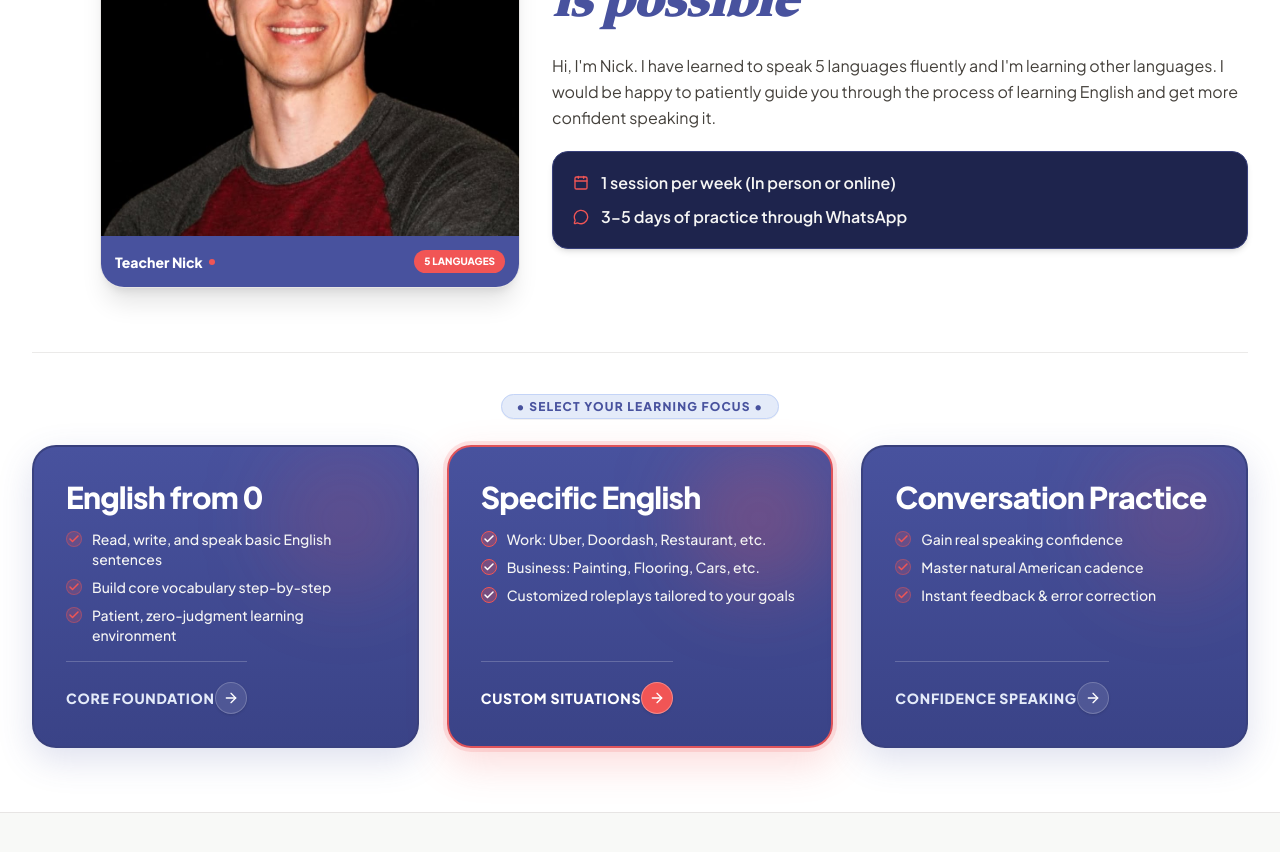
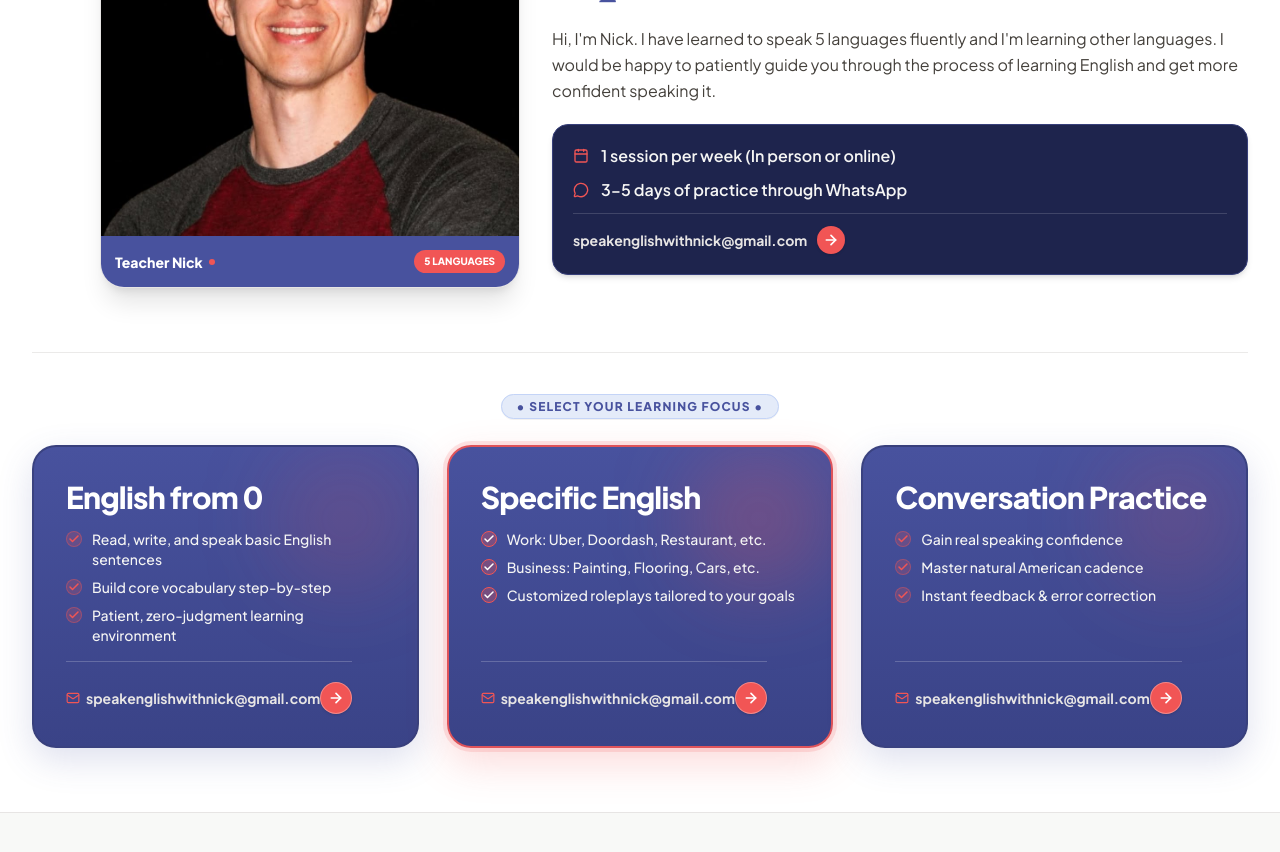
Before and after one commit to Mohansaina/speakenglishwithnick, a Next.js app: page / in a window 1280 px wide. Shown: the part 320-1172 px from the top of the page. Built offline with nearby package versions, Linux system fonts and the light colour scheme.

Commit message:
Add speakenglishwithnick@gmail.com and red arrow button at bottom of all 3 blue boxes

```diff
--- a/src/components/Hero.tsx
+++ b/src/components/Hero.tsx
@@ -1,7 +1,7 @@
 'use client';
 
 import React from 'react';
-import { Calendar, MessageCircle, ArrowRight, Check } from 'lucide-react';
+import { Calendar, MessageCircle, ArrowRight, Check, Mail } from 'lucide-react';
 import { useLanguage } from '@/context/LanguageContext';
 
 interface HeroProps {
@@ -79,7 +79,7 @@ export const Hero: React.FC<HeroProps> = ({
             </p>
 
             {/* Class Layout Schedule Box */}
-            <div className="p-3.5 sm:p-5 rounded-2xl bg-[#1e244d] text-white border border-[#373f7a] shadow-md">
+            <div className="p-3.5 sm:p-5 rounded-2xl bg-[#1e244d] text-white border border-[#373f7a] shadow-md space-y-3">
               <div className="space-y-2 sm:space-y-3 text-xs sm:text-sm text-stone-200 font-medium">
                 <div className="flex items-start sm:items-center gap-2.5 sm:gap-3">
                   <Calendar className="w-4 h-4 text-[#f15555] shrink-0 mt-0.5 sm:mt-0" />
@@ -97,6 +97,19 @@ export const Hero: React.FC<HeroProps> = ({
                       : '3-5 days of practice through WhatsApp'}
                   </span>
                 </div>
+              </div>
+
+              {/* Arrow Link to Email at the bottom of the blue box */}
+              <div className="pt-3 border-t border-white/15 flex items-center justify-between">
+                <a
+                  href="mailto:speakenglishwithnick@gmail.com?subject=Inquiry%20for%20Teacher%20Nick"
+                  className="group inline-flex items-center gap-2.5 text-xs sm:text-sm font-bold text-stone-200 hover:text-white transition-colors"
+                >
+                  <span className="group-hover:underline">speakenglishwithnick@gmail.com</span>
+                  <div className="w-7 h-7 rounded-full bg-[#f15555] group-hover:bg-[#e04444] flex items-center justify-center transition-all shadow-sm group-hover:scale-105">
+                    <ArrowRight className="w-4 h-4 text-white group-hover:translate-x-0.5 transition-transform stroke-[2.5]" />
+                  </div>
+                </a>
               </div>
             </div>
           </div>
@@ -147,11 +160,12 @@ export const Hero: React.FC<HeroProps> = ({
               </div>
 
               <div className="pt-4 sm:pt-5 border-t border-white/20 flex items-center justify-between relative z-10 mt-4">
-                <span className="text-xs sm:text-sm font-black uppercase tracking-wider text-[#e4ebf9] group-hover:text-white transition-colors">
-                  {language === 'es' ? 'Bases sólidas' : 'Core foundation'}
+                <span className="text-xs sm:text-sm font-bold text-stone-200 group-hover:text-white transition-colors flex items-center gap-1.5">
+                  <Mail className="w-3.5 h-3.5 text-[#f15555] shrink-0" />
+                  <span className="truncate">speakenglishwithnick@gmail.com</span>
                 </span>
-                <div className="w-8 h-8 rounded-full bg-white/10 border border-white/20 group-hover:bg-[#f15555] group-hover:border-[#f15555] flex items-center justify-center transition-all duration-300 shadow-sm">
-                  <ArrowRight className="w-4 h-4 text-white group-hover:translate-x-0.5 transition-transform" />
+                <div className="w-8 h-8 rounded-full bg-[#f15555] border border-white/30 group-hover:bg-[#e04444] flex items-center justify-center transition-all duration-300 shadow-sm group-hover:scale-110 shrink-0">
+                  <ArrowRight className="w-4 h-4 text-white group-hover:translate-x-0.5 transition-transform stroke-[2.5]" />
                 </div>
               </div>
             </button>
@@ -191,11 +205,12 @@ export const Hero: React.FC<HeroProps> = ({
               </div>
 
               <div className="pt-4 sm:pt-5 border-t border-white/20 flex items-center justify-between relative z-10 mt-4">
-                <span className="text-xs sm:text-sm font-black uppercase tracking-wider text-white group-hover:text-[#e4ebf9] transition-colors">
-                  {language === 'es' ? 'Personalizar tema' : 'Custom situations'}
+                <span className="text-xs sm:text-sm font-bold text-stone-200 group-hover:text-white transition-colors flex items-center gap-1.5">
+                  <Mail className="w-3.5 h-3.5 text-[#f15555] shrink-0" />
+                  <span className="truncate">speakenglishwithnick@gmail.com</span>
                 </span>
-                <div className="w-8 h-8 rounded-full bg-[#f15555] border border-white/30 group-hover:bg-[#e04444] flex items-center justify-center transition-all duration-300 shadow-sm">
-                  <ArrowRight className="w-4 h-4 text-white group-hover:translate-x-0.5 transition-transform" />
+                <div className="w-8 h-8 rounded-full bg-[#f15555] border border-white/30 group-hover:bg-[#e04444] flex items-center justify-center transition-all duration-300 shadow-sm group-hover:scale-110 shrink-0">
+                  <ArrowRight className="w-4 h-4 text-white group-hover:translate-x-0.5 transition-transform stroke-[2.5]" />
                 </div>
               </div>
             </button>
@@ -235,11 +250,12 @@ export const Hero: React.FC<HeroProps> = ({
               </div>
 
               <div className="pt-4 sm:pt-5 border-t border-white/20 flex items-center justify-between relative z-10 mt-4">
-                <span className="text-xs sm:text-sm font-black uppercase tracking-wider text-[#e4ebf9] group-hover:text-white transition-colors">
-                  {language === 'es' ? 'Hablar con confianza' : 'Confidence speaking'}
+                <span className="text-xs sm:text-sm font-bold text-stone-200 group-hover:text-white transition-colors flex items-center gap-1.5">
+                  <Mail className="w-3.5 h-3.5 text-[#f15555] shrink-0" />
+                  <span className="truncate">speakenglishwithnick@gmail.com</span>
                 </span>
-                <div className="w-8 h-8 rounded-full bg-white/10 border border-white/20 group-hover:bg-[#f15555] group-hover:border-[#f15555] flex items-center justify-center transition-all duration-300 shadow-sm">
-                  <ArrowRight className="w-4 h-4 text-white group-hover:translate-x-0.5 transition-transform" />
+                <div className="w-8 h-8 rounded-full bg-[#f15555] border border-white/30 group-hover:bg-[#e04444] flex items-center justify-center transition-all duration-300 shadow-sm group-hover:scale-110 shrink-0">
+                  <ArrowRight className="w-4 h-4 text-white group-hover:translate-x-0.5 transition-transform stroke-[2.5]" />
                 </div>
               </div>
             </button>
```
